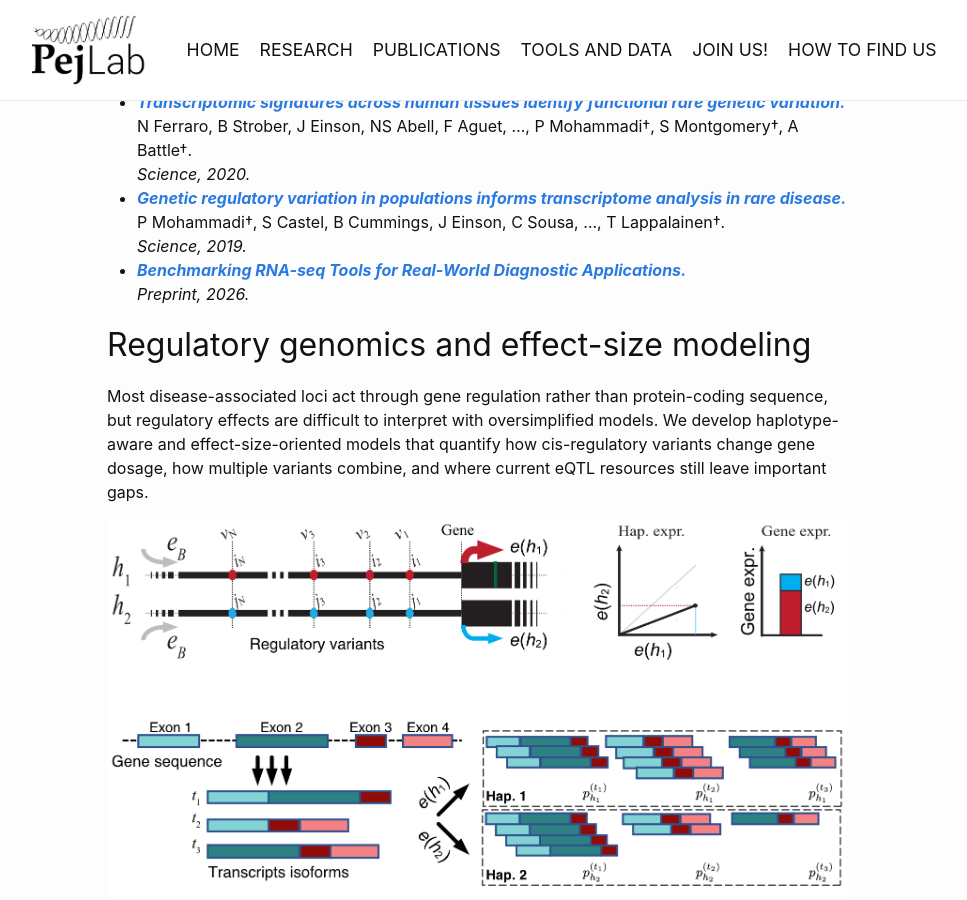
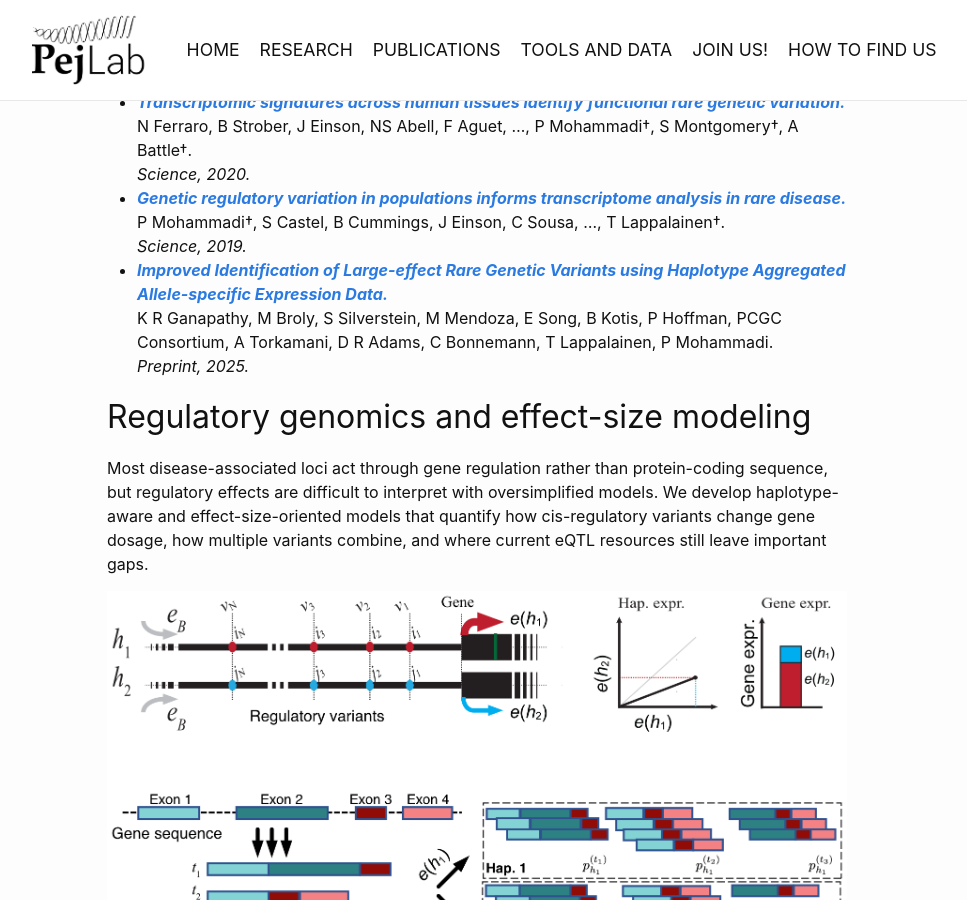
Before and after one commit to PejLab/pejlab.github.io, a Jekyll site: the page built from research.md, in a window 1280 px wide and 900 px high, scrolled down 1261 px. Shown: the whole window, without its empty margins (163-1130 px from the left). Built offline with Jekyll 4.4.1, drawn with Linux system fonts in a browser that asks for light colours.

Commit message:
Correct rare disease preprint citation

```diff
--- a/research.md
+++ b/research.md
@@ -26,8 +26,9 @@ N Ferraro, B Strober, J Einson, NS Abell, F Aguet, ..., P Mohammadi†, S Montgo
 - [***Genetic regulatory variation in populations informs transcriptome analysis in rare disease.***](https://www.science.org/doi/10.1126/science.aay0256)<br>
 P Mohammadi†, S Castel, B Cummings, J Einson, C Sousa, ..., T Lappalainen†.<br>
 *Science, 2019.*
-- [***Benchmarking RNA-seq Tools for Real-World Diagnostic Applications.***](https://pubmed.ncbi.nlm.nih.gov/41646813/)<br>
-*Preprint, 2026.*
+- [***Improved Identification of Large-effect Rare Genetic Variants using Haplotype Aggregated Allele-specific Expression Data.***](https://pubmed.ncbi.nlm.nih.gov/41445643/)<br>
+K R Ganapathy, M Broly, S Silverstein, M Mendoza, E Song, B Kotis, P Hoffman, PCGC Consortium, A Torkamani, D R Adams, C Bonnemann, T Lappalainen, P Mohammadi.<br>
+*Preprint, 2025.*
 
 ## Regulatory genomics and effect-size modeling
 
```
